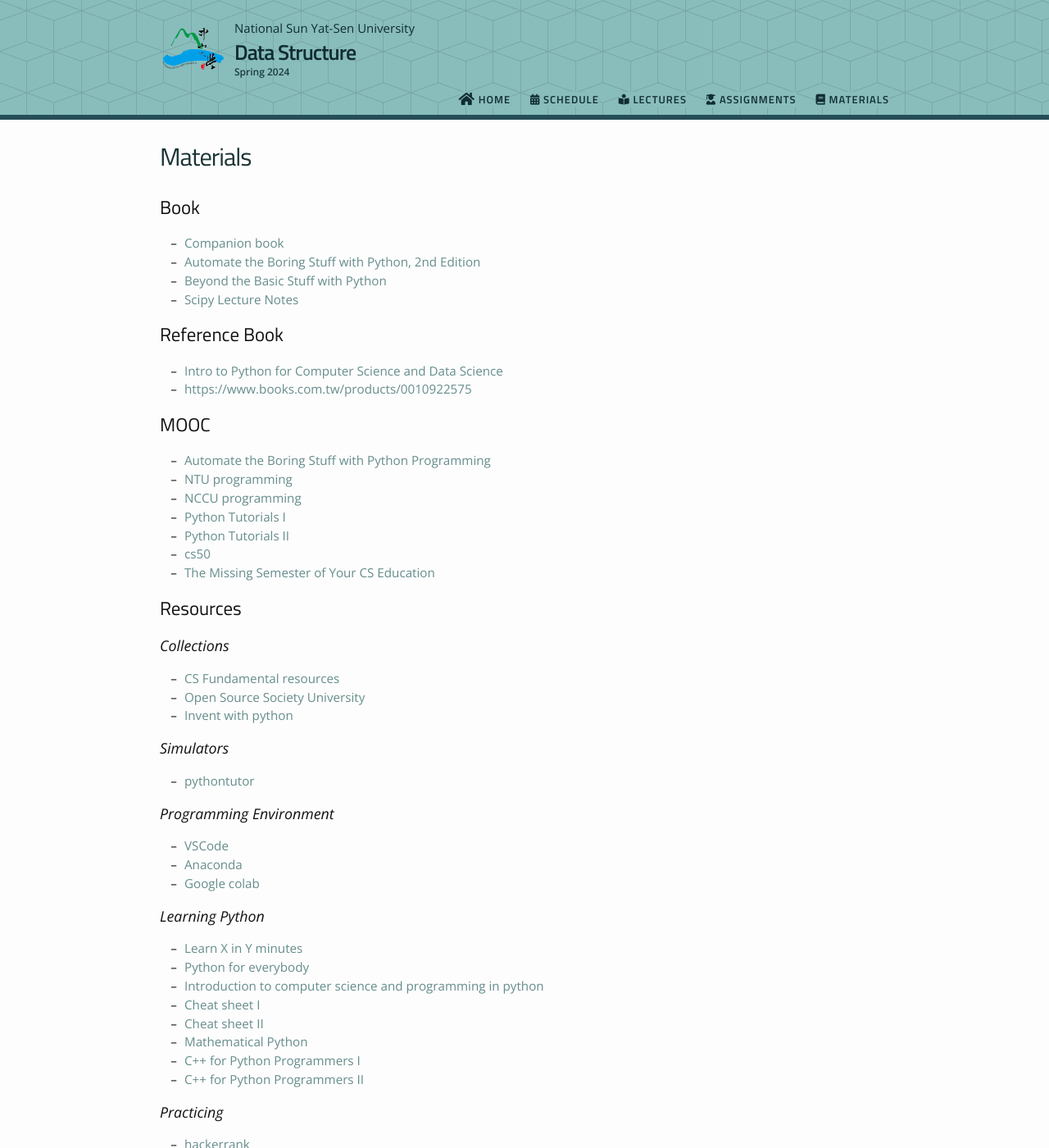
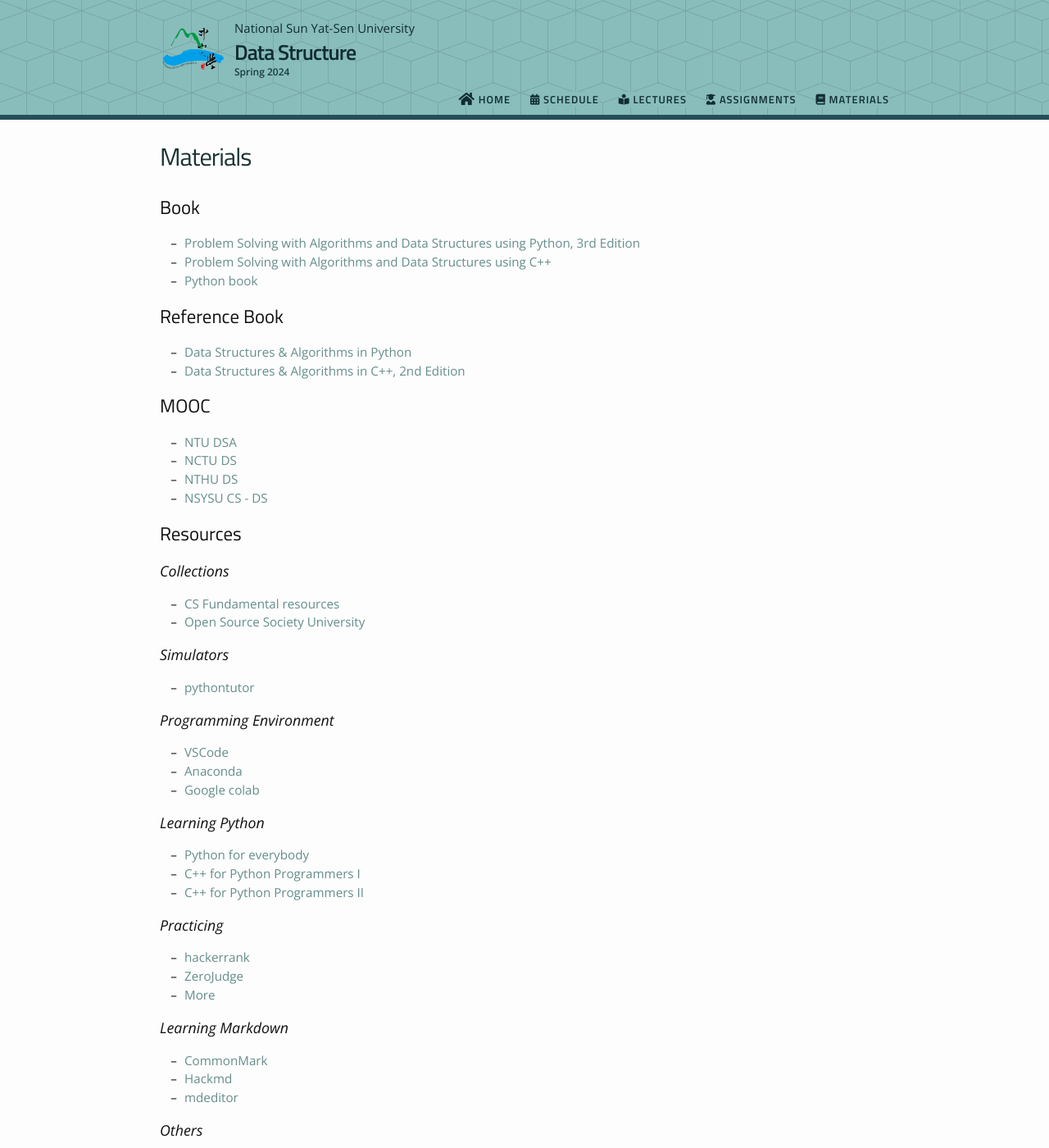
Before and after one commit to phonchi/nsysu-math208-2024, a Jekyll site: the page built from materials.md, in a window 1280 px wide and 1400 px high. Shown: the whole window at 82% size. Built offline with Jekyll 4.4.1, drawn with Linux system fonts in a browser that asks for light colours; nearby versions of some CDN libraries; some of the changed text lies outside the part shown.

Commit message:
Update materials.md

```diff
--- a/materials.md
+++ b/materials.md
@@ -7,30 +7,26 @@ permalink: /materials/
 <!---{% include image.html url="/_images/cover2.jpg" width=175 align="right" %}--->
 
 ## Book
-* [Companion book](https://phonchi.github.io/Computer_Programming/)
-* [Automate the Boring Stuff with Python, 2nd Edition](https://automatetheboringstuff.com/#toc)
-* [Beyond the Basic Stuff with Python](https://inventwithpython.com/beyond/)
-* [Scipy Lecture Notes](https://scipy-lectures.org/)
+
+* [Problem Solving with Algorithms and Data Structures using Python, 3rd Edition](https://runestone.academy/ns/books/published/pythonds3/index.html)
+* [Problem Solving with Algorithms and Data Structures using C++](https://runestone.academy/ns/books/published/cppds/index.html)
+* [Python book](https://phonchi.github.io/Computer_Programming/)
 
 ## Reference Book
-* [Intro to Python for Computer Science and Data Science](https://deitel.com/intro-to-python-for-computer-science-and-data-science/)
-* [https://www.books.com.tw/products/0010922575](https://www.books.com.tw/products/0010922575)
+* [Data Structures & Algorithms in Python](https://www.wiley.com/en-us/Data+Structures+and+Algorithms+in+Python%2C+1st+Edition-p-9781118290279)
+* [Data Structures & Algorithms in C++, 2nd Edition](https://www.wiley.com/en-us/Data+Structures+and+Algorithms+in+C%2B%2B%2C+2nd+Edition-p-9781118136638)
 
 
 ## MOOC
-* [Automate the Boring Stuff with Python Programming](https://www.udemy.com/course/automate/)
-* [NTU programming](http://ocw.aca.ntu.edu.tw/ntu-ocw/ocw/cou/106S103/1)
-* [NCCU programming](https://ctld.video.nccu.edu.tw/km/1399)
-* [Python Tutorials I](https://www.youtube.com/playlist?list=PL-osiE80TeTt2d9bfVyTiXJA-UTHn6WwU)
-* [Python Tutorials II](https://www.youtube.com/watch?v=wqRlKVRUV_k)
-* [cs50](https://cs50.harvard.edu/x/2022/)
-* [The Missing Semester of Your CS Education](https://missing.csail.mit.edu/)
+* [NTU DSA](https://www.csie.ntu.edu.tw/~htlin/course/dsa20spring/)
+* [NCTU DS](https://www.youtube.com/watch?v=3503j2L6qNA&list=PLj6E8qlqmkFusQlwukXMUDVdYfd7oPyr3&ab_channel=NYCUOCW)
+* [NTHU DS](https://www.youtube.com/watch?v=vi23i4ZG1cI&list=PLS0SUwlYe8cxbiGgUdK24o756wfbG3Xrw&ab_channel=NTHUOCW)
+* [NSYSU CS - DS](https://par.cse.nsysu.edu.tw/~cbyang/course/ds/ds_index.htm)
 
 ## Resources
 ### Collections
 * [CS Fundamental resources](https://github.com/tagnja/resources-of-learning/blob/master/%23cs-foundations.md)
-* [Open Source Society University](https://github.com/ossu/computer-science#intro-cs)
-* [Invent with python](https://inventwithpython.com/)
+* [Open Source Society University](https://github.com/ossu/computer-science)
 
 ### Simulators
 * [pythontutor](https://pythontutor.com/)
@@ -41,18 +37,12 @@ permalink: /materials/
 * [Google colab](https://colab.research.google.com/notebooks/intro.ipynb#recent=true)
 
 ### Learning Python
-* [Learn X in Y minutes](https://learnxinyminutes.com/docs/python/)
-* [Python for everybody](https://www.py4e.com/)
-* [Introduction to computer science and programming in python](https://ocw.mit.edu/courses/6-0001-introduction-to-computer-science-and-programming-in-python-fall-2016/)
-* [Cheat sheet I](https://quickref.me/python)
-* [Cheat sheet II](https://www.pythoncheatsheet.org/)
-* [Mathematical Python](https://patrickwalls.github.io/mathematicalpython/)
+* [Python for everybody](https://runestone.academy/ns/books/published/py4e-int/index.html?mode=browsing)
 * [C++ for Python Programmers I](https://runestone.academy/ns/books/published/cpp4python/index.html)
 * [C++ for Python Programmers II](https://cs.kenyon.edu/wp-content/uploads/2020/11/CForPythonProgrammers.pdf)
 
 ### Practicing
-* [hackerrank](https://www.hackerrank.com/domains/python)
-* [W3C](https://www.w3schools.com/python/python_exercises.asp)
+* [hackerrank](https://www.hackerrank.com/domains/data-structures)
 * [ZeroJudge](https://zerojudge.tw/)
 * [More](https://geekflare.com/coding-challenges-to-sharpen-thinking/)
 
@@ -61,9 +51,5 @@ permalink: /materials/
 * [Hackmd](https://hackmd.io/features-tw?both)
 * [mdeditor](https://www.mdeditor.tw/)
 
-### Learning English
-* [VoiceTube](https://tw.voicetube.com/)
-
 ### Others
 * [Digital tools](https://hackmd.io/@phonchi/digital-tools)
-* [Awesome Python](https://awesome-python.com/)
```
